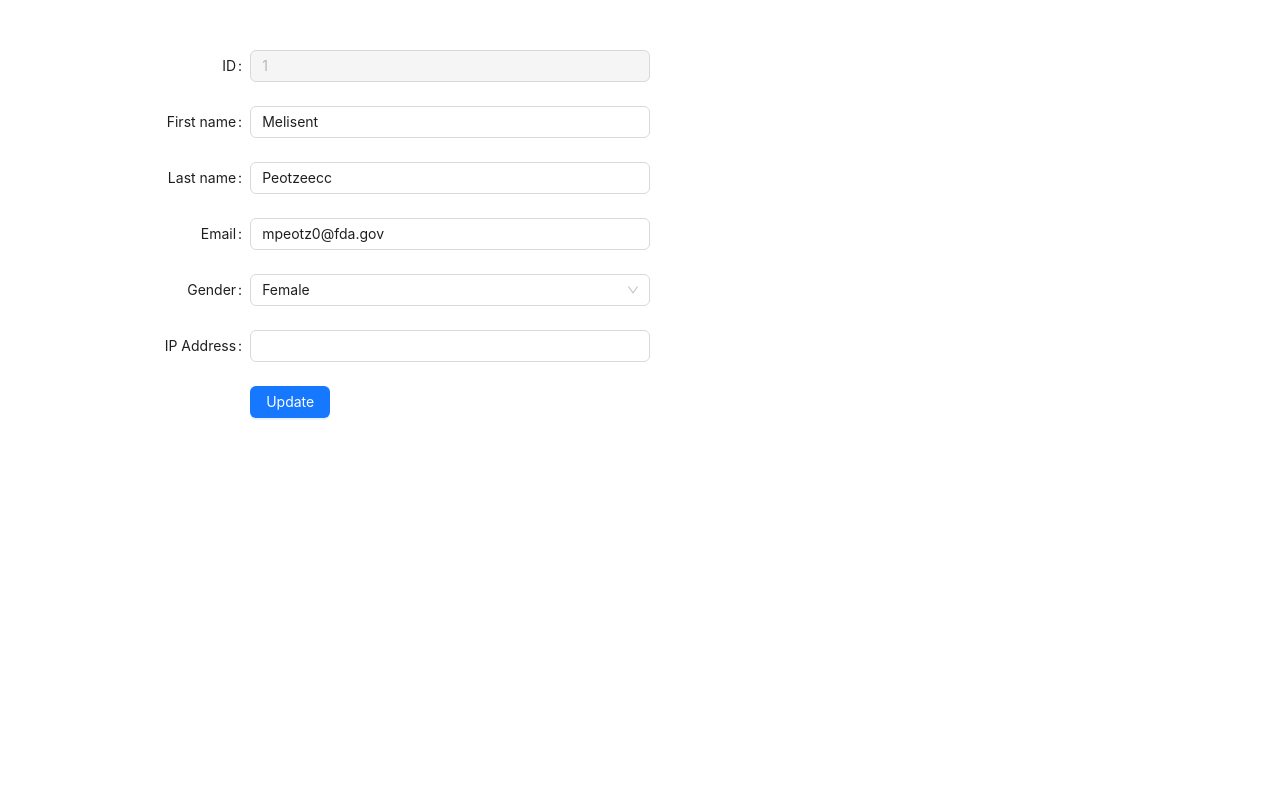
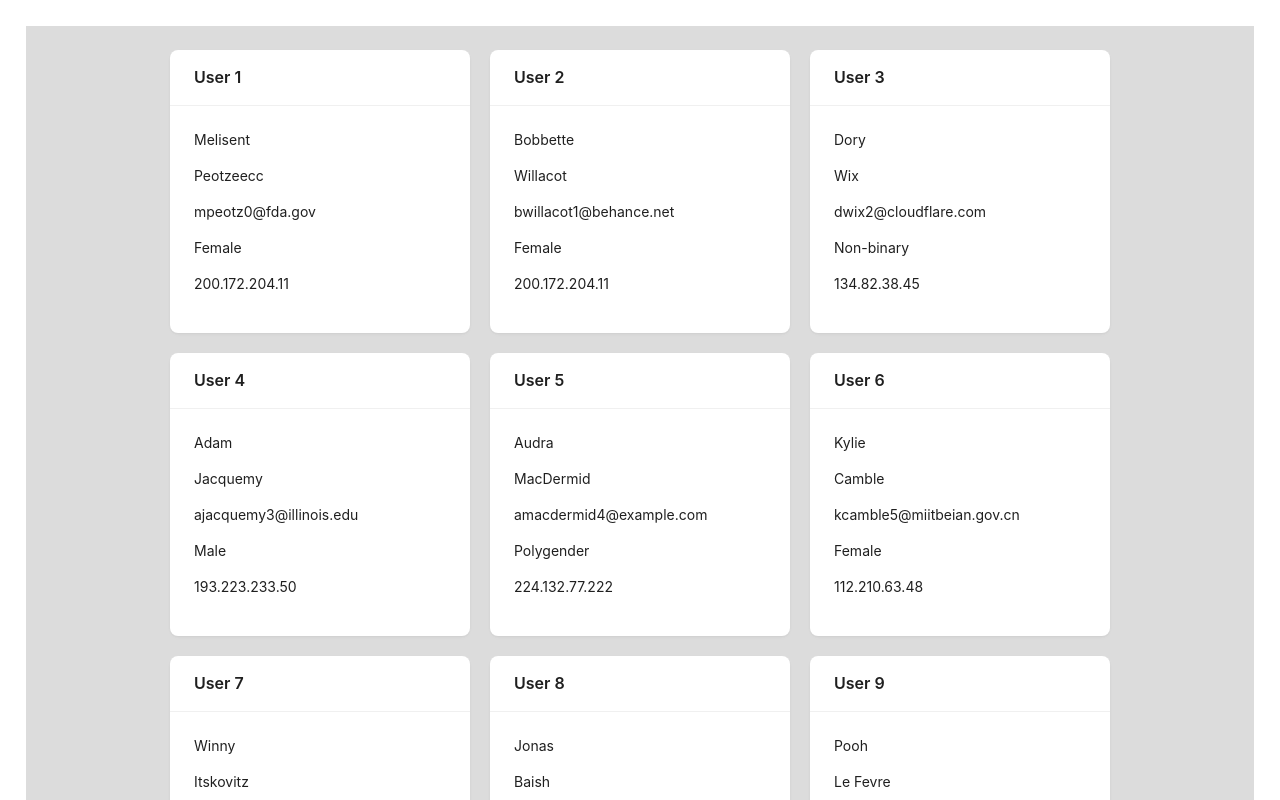
Before and after one commit to Sadig05/react-tasks, a React (Vite) app: page /user-form/1 in a window 1280 px wide. Shown: the top 800 px of the page. Built offline with nearby package versions, Linux system fonts and the light colour scheme; data requests are answered from the project's data file.

Commit message:
Task 3 is done

```diff
--- a/package.json
+++ b/package.json
@@ -16,6 +16,7 @@
     "react": "^18.2.0",
     "react-dom": "^18.2.0",
     "react-router-dom": "^6.10.0",
+    "sass": "^1.60.0",
     "yup": "^1.0.2"
   },
   "devDependencies": {
--- a/src/App.tsx
+++ b/src/App.tsx
@@ -5,16 +5,19 @@ import './App.css'
 import UserForm from "./components/UserForm";
 import UserList from "./components/UserList";
 import {Routes, Route} from "react-router-dom";
+import Task3 from "./task3/Task3";
 function App() {
   const [count, setCount] = useState(0)
 
   return (
     <div className="App">
-        <Routes>
-            <Route path='/' element={<UserList/>}/>
-            <Route path='/user-form' element={<UserForm isEdit={false} user={null}/>}/>
-            <Route path='/user-form/:id' element={<UserForm isEdit={true} user={null}/>}/>
-        </Routes>
+        {/*<Routes>*/}
+        {/*    <Route path='/' element={<UserList/>}/>*/}
+        {/*    <Route path='/user-form' element={<UserForm isEdit={false} user={null}/>}/>*/}
+        {/*    <Route path='/user-form/:id' element={<UserForm isEdit={true} user={null}/>}/>*/}
+        {/*</Routes>*/}
+
+        <Task3/>
     </div>
   )
 }
--- /dev/null
+++ b/src/task3/Task3.module.scss
@@ -0,0 +1,9 @@
+.cards{
+  padding: 2%;
+  display: flex;
+  justify-content: center;
+  align-items: center;
+  flex-wrap: wrap;
+  gap: 20px;
+  background: gainsboro;
+}
--- /dev/null
+++ b/src/task3/Task3.tsx
@@ -0,0 +1,123 @@
+import React , {useState} from "react";
+import styles from './Task3.module.scss'
+import {Card} from "antd";
+const data = [
+    {
+        "id": 1,
+        first_name: "Melisent",
+        last_name: "Peotzeecc",
+        email: "mpeotz0@fda.gov",
+        gender: "Female",
+        ip_address: "200.172.204.11"
+    },
+    {
+        id: 2,
+        first_name: "Bobbette",
+        last_name: "Willacot",
+        email: "bwillacot1@behance.net",
+        gender: "Female",
+        ip_address: "200.172.204.11"
+    },
+    {
+        id: 3,
+        first_name: "Dory",
+        last_name: "Wix",
+        email: "dwix2@cloudflare.com",
+        gender: "Non-binary",
+        ip_address: "134.82.38.45"
+    },
+    {
+        id: 4,
+        first_name: "Adam",
+        last_name: "Jacquemy",
+        email: "ajacquemy3@illinois.edu",
+        gender: "Male",
+        ip_address: "193.223.233.50"
+    },
+    {
+        id: 5,
+        first_name: "Audra",
+        last_name: "MacDermid",
+        email: "amacdermid4@example.com",
+        gender: "Polygender",
+        ip_address: "224.132.77.222"
+    },
+    {
+        id: 6,
+        first_name: "Kylie",
+        last_name: "Camble",
+        email: "kcamble5@miitbeian.gov.cn",
+        gender: "Female",
+        ip_address: "112.210.63.48"
+    },
+    {
+        id: 7,
+        first_name: "Winny",
+        last_name: "Itskovitz",
+        email: "witskovitz6@addtoany.com",
+        gender: "Male",
+        ip_address: "38.2.251.140"
+    },
+    {
+        id: 8,
+        first_name: "Jonas",
+        last_name: "Baish",
+        email: "jbaish7@diigo.com",
+        gender: "Male",
+        ip_address: "106.17.160.9"
+    },
+    {
+        id: 9,
+        first_name: "Pooh",
+        last_name: "Le Fevre",
+        email: "plefevre8@gmpg.org",
+        gender: "Male",
+        ip_address: "158.251.251.52"
+    },
+    {
+        id: 10,
+        first_name: "Ronny",
+        last_name: "Saffill",
+        email: "rsaffill9@dropbox.com",
+        gender: "Male",
+        ip_address: "92.43.119.194"
+    },
+]
+
+interface IUser {
+    id: number;
+    first_name: string;
+    last_name: string;
+    email: string;
+    gender: string;
+    ip_address: string;
+
+}
+
+const Task3 = () => {
+
+return(
+    <main className = {styles.cards}>
+
+        {
+            data.map((item: IUser) => {
+                return (
+
+                        <Card title={`User ${item.id}`} bordered={false} style={{ width: 300 }} key={item.id}>
+                            <p>{item.first_name}</p>
+                            <p>{item.last_name}</p>
+                            <p>{item.email}</p>
+                            <p>{item.gender}</p>
+                            <p>{item.ip_address}</p>
+                        </Card>
+
+                )
+            })
+        }
+
+</main>
+)
+}
+
+
+export default Task3
```
Also changed, not shown: 1 other file (tests, documents, lock files or other folders).
